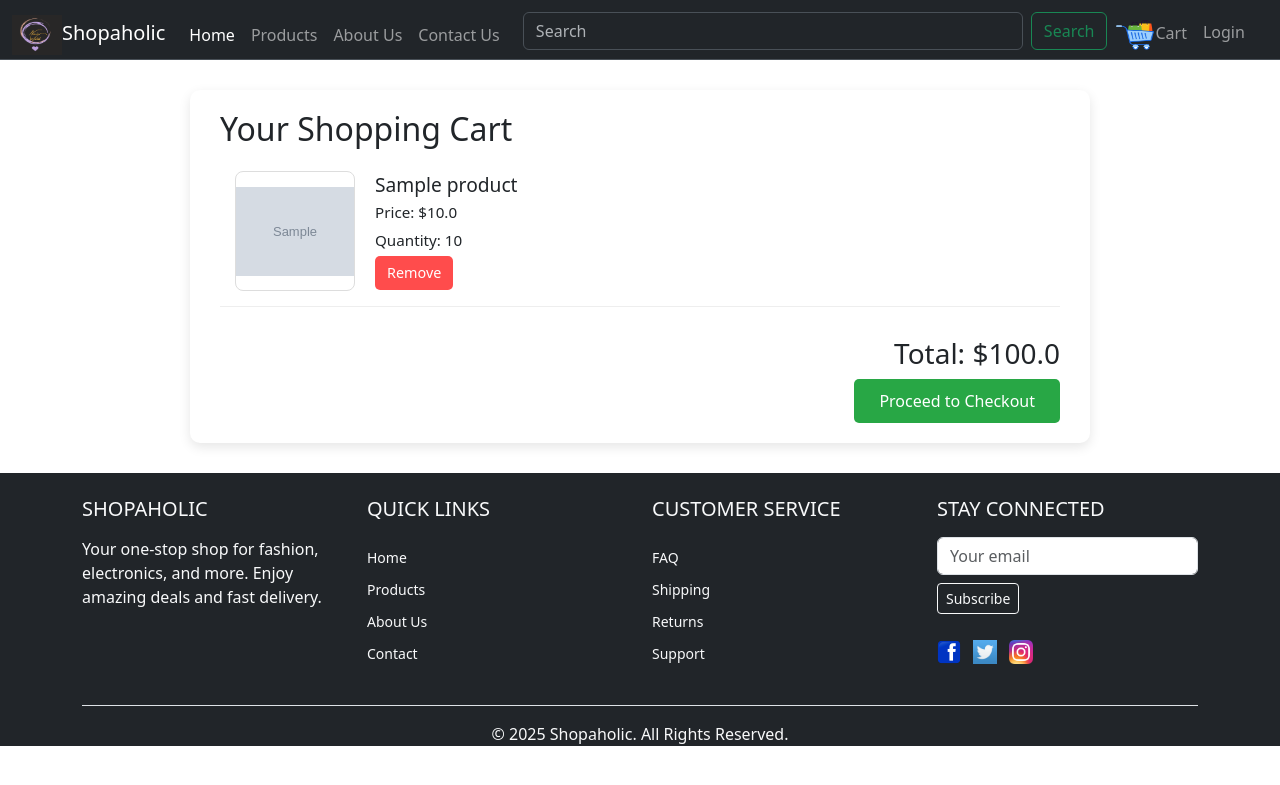
After one commit to nimmyks713-hub/ecommerce_Python_Django, a Django app: page /products/cart/ in a window 1280 px wide. The commit adds this page. Shown: the top 785 px of the page. Run offline with Django 5.2, Linux system fonts and the light colour scheme; a user stored in the database is signed in; tables that the repository leaves empty hold one stand-in row (values such as "Sample post"); grey boxes marked "Sample" are stand-in pictures.

Commit message:
Cart page was implemented

```diff
--- a/ecommerce/settings.py
+++ b/ecommerce/settings.py
@@ -121,7 +121,7 @@ USE_TZ = True
 STATIC_URL = 'static/'
 STATICFILES_DIRS = [BASE_DIR/'static']
 
-LOGIN_REDIRECT_URL='/profile'
+LOGIN_REDIRECT_URL='/products'
 LOGOUT_REDIRECT_URL='/products'
 
 # Default primary key field type
--- a/products/models.py
+++ b/products/models.py
@@ -1,6 +1,7 @@
 from django.db import models
+from django.contrib.auth.models import User
 
-# Create your models here.
+
 class Category(models.Model):
     category_name = models.CharField(max_length=100)
     def __str__(self):
@@ -12,5 +13,9 @@ class Products(models.Model):
     category = models.ForeignKey(Category,on_delete=models.CASCADE)
     image=models.CharField(max_length=500)
     rating = models.FloatField()
+class CartItem(models.Model):
+    user = models.ForeignKey(User, on_delete=models.CASCADE)  # or session key
+    product = models.ForeignKey(Products, on_delete=models.CASCADE)
+    quantity = models.PositiveIntegerField(default=1)
     def __str__(self):
         return self.title
--- a/products/templates/master.html
+++ b/products/templates/master.html
@@ -37,7 +37,7 @@
         <button class="btn btn-outline-success" type="submit" style="margin-top:10px;">Search</button>
       </form></li>
       <li class="nav-item">
-          <a class="nav-link" href='#'><img src="{% static 'images/cart.png' %}" width="40" height="30" alt="cart"/>Cart</a>
+          <a class="nav-link" href="/products/cart"><img src="{% static 'images/cart.png' %}" width="40" height="30" alt="cart"/>Cart</a>
         </li>
       <li class="nav-item">
           <a class="nav-link" href="/products/login">Login</a>
--- /dev/null
+++ b/products/templates/products/cart.html
@@ -0,0 +1,38 @@
+{% extends "master.html" %}
+{% load static %}
+
+{% block title %} Your Cart {% endblock %}
+
+{% block content %}
+<div class="cart-container">
+    <h2>Your Shopping Cart</h2>
+
+    {% if cart_items %}
+        <div class="cart-items">
+            {% for item in cart_items %}
+            <div class="cart-item">
+                <div class="cart-item-image">
+                    <img src="{% static item.product.image %}" alt="{{ item.product.title }}">
+                </div>
+                <div class="cart-item-details">
+                    <h4>{{ item.product.title }}</h4>
+                    <p>Price: ${{ item.product.price }}</p>
+                    <p>Quantity: {{ item.quantity }}</p>
+                    <form method="POST" action="{% url 'delete_cart_item' item.id %}">
+                        {% csrf_token %}
+                        <button type="submit" class="delete-btn">Remove</button>
+                    </form>
+                </div>
+            </div>
+            {% endfor %}
+        </div>
+
+        <div class="cart-summary">
+            <h3>Total: ${{ total }}</h3>
+            <button class="checkout-btn">Proceed to Checkout</button>
+        </div>
+    {% else %}
+        <p>Your cart is empty.</p>
+    {% endif %}
+</div>
+{% endblock %}
--- a/products/templates/products/productdetail.html
+++ b/products/templates/products/productdetail.html
@@ -32,7 +32,10 @@
             <hr/>
             <h5>About this item</h5>
             <p class="detailing">{{product.description}}</p>
-            <button class="add_cart">Add to cart</button>
+            <form method="POST" action="{% url 'add_to_cart' product.id %}">
+           {% csrf_token %}
+          <button class="add_cart">Add to Cart</button>
+          </form>
         </div>
 </div>
 </div>
--- a/products/urls.py
+++ b/products/urls.py
@@ -5,8 +5,13 @@ from . import views
 urlpatterns=[
     path("signup/",views.signup,name='signup'),
     path("login/",auth_views.LoginView.as_view(template_name='products/login.html'),name='login'),
+    path('logout/', auth_views.LogoutView.as_view(), name='logout'),
+    path('profile/', views.profile, name='profile'),
     path("",views.productlist,name="productlist"),
     path("<int:product_id>/", views.productdetail, name="productdetail"),
     path("aboutus/",views.aboutus,name='aboutus'),
     path("contactus/",views.contactus,name="contactus"),
+    path('cart/', views.cart_view, name='cart_view'),
+    path('cart/add/<int:product_id>/', views.add_to_cart, name='add_to_cart'),
+    path('cart/delete/<int:item_id>/', views.delete_cart_item, name='delete_cart_item'),
 ]
--- a/products/views.py
+++ b/products/views.py
@@ -1,10 +1,10 @@
 from django.shortcuts import get_object_or_404, render, redirect,HttpResponse
-from . models import Products
+from . models import Products,CartItem
 from django.contrib.auth.forms import UserCreationForm
 from django.contrib import messages
+from django.views.decorators.http import require_POST
+from django.contrib.auth.decorators import login_required
 
-
-# Create your views here.
 def index(request):
     offers=[
         {
@@ -162,3 +162,26 @@ def signup(request):
     else:
         form = UserCreationForm()
     return render(request, "products/signup.html", {"form": form})
+
+@login_required
+def profile(request):
+    return render(request, 'products/profile.html')
+
+def add_to_cart(request, product_id):
+    product = get_object_or_404(Products, id=product_id)
+    cart_item, created = CartItem.objects.get_or_create(user=request.user, product=product)
+    if not created:
+        cart_item.quantity += 1
+        cart_item.save()
+    return redirect('cart_view')
+
+def cart_view(request):
+    cart_items = CartItem.objects.filter(user=request.user)
+    total = sum(item.product.price * item.quantity for item in cart_items)
+    return render(request, 'products/cart.html', {'cart_items': cart_items, 'total': total})
+
+@require_POST
+def delete_cart_item(request, item_id):
+    item = CartItem.objects.get(id=item_id, user=request.user)
+    item.delete()
+    return redirect('cart_view')
--- a/static/css/style.css
+++ b/static/css/style.css
@@ -132,3 +132,76 @@ line-height:1.6;
 .add_cart:hover{
   background-color: #e2b33c;
 }
+.cart-container {
+    max-width: 900px;
+    margin: 30px auto;
+    background-color: #fff;
+    padding: 20px 30px;
+    border-radius: 10px;
+    box-shadow: 0 4px 12px rgba(0,0,0,0.1);
+}
+
+.cart-items {
+    display: flex;
+    flex-direction: column;
+    gap: 20px;
+    margin-bottom: 30px;
+}
+
+.cart-item {
+    display: flex;
+    gap: 20px;
+    padding: 15px;
+    border-bottom: 1px solid #eee;
+    align-items: center;
+}
+
+.cart-item-image img {
+    width: 120px;
+    height: 120px;
+    object-fit: contain;
+    border-radius: 8px;
+    border: 1px solid #ddd;
+}
+
+.cart-item-details h4 {
+    margin: 0;
+    font-size: 1.2rem;
+}
+
+.cart-item-details p {
+    margin: 5px 0;
+    font-size: 0.95rem;
+}
+
+.delete-btn {
+    background-color: #ff4c4c;
+    color: white;
+    border: none;
+    padding: 6px 12px;
+    cursor: pointer;
+    border-radius: 5px;
+    font-size: 0.9rem;
+}
+
+.delete-btn:hover {
+    background-color: #e43e3e;
+}
+
+.cart-summary {
+    text-align: right;
+}
+
+.checkout-btn {
+    background-color: #28a745;
+    color: white;
+    border: none;
+    padding: 10px 25px;
+    border-radius: 5px;
+    cursor: pointer;
+    font-size: 1rem;
+}
+
+.checkout-btn:hover {
+    background-color: #218838;
+}
```
Also changed, not shown: products/migrations/0002_cartitem.py (added).
